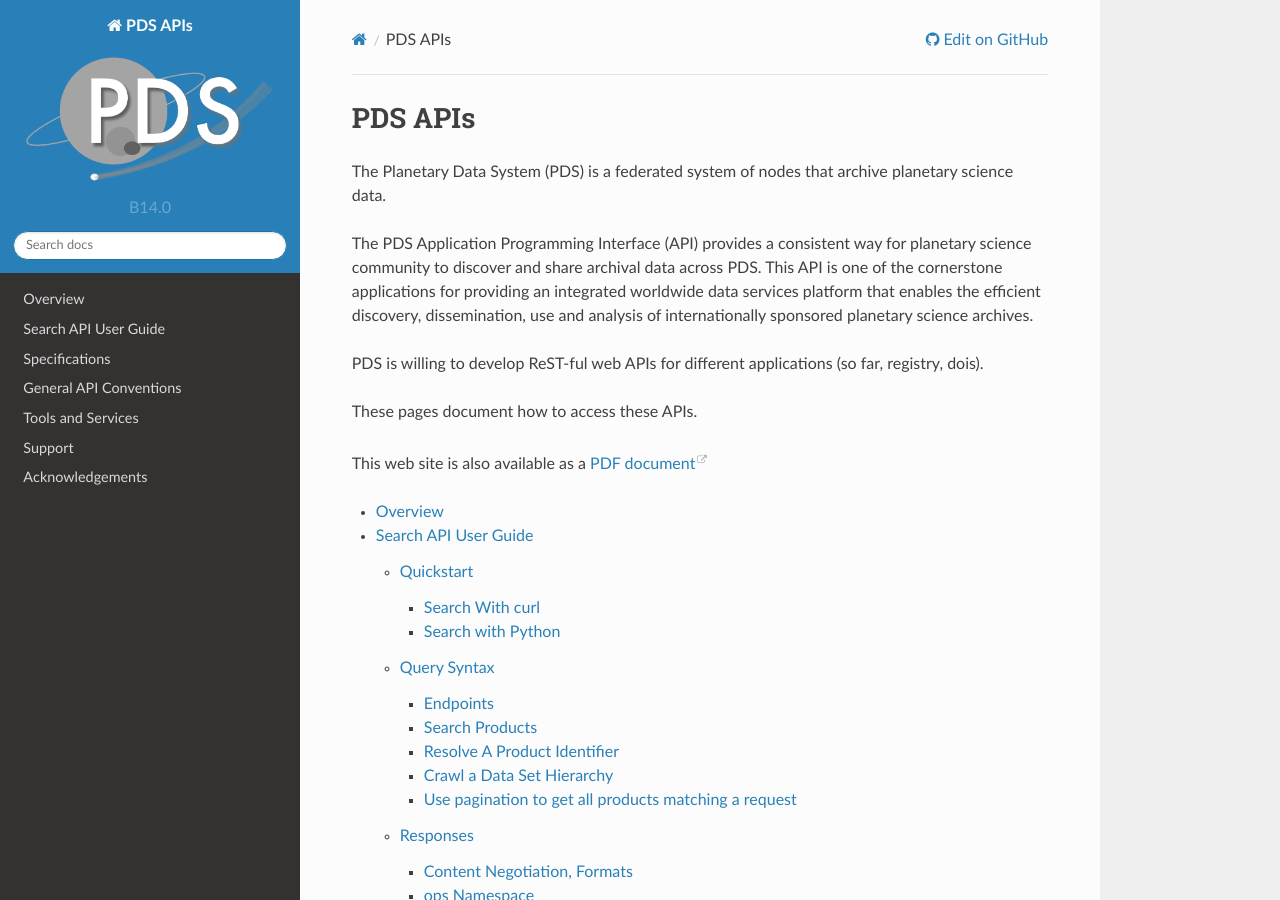
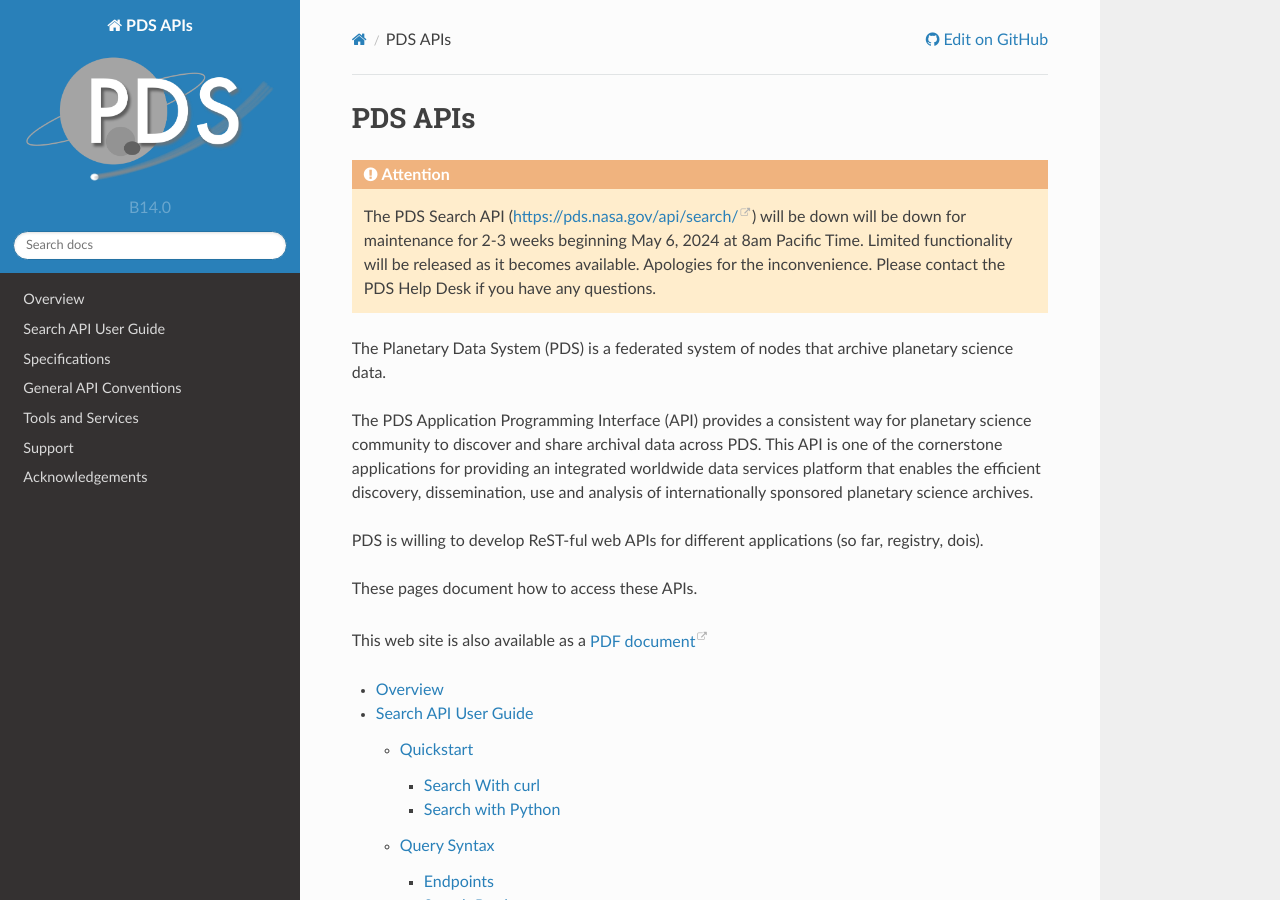
Before and after one commit to NASA-PDS/pds-api, a Sphinx documentation site: the page built from docs/source/index.rst, in a window 1280 px wide and 900 px high. Built offline with Sphinx 7.4.7 and the Read the Docs theme 2.0.0, drawn with Linux system fonts in a browser that asks for light colours.

Commit message:
Add API downtime notification to documentation
Resolves #284

```diff
--- a/docs/source/guides/search.rst
+++ b/docs/source/guides/search.rst
@@ -1,5 +1,8 @@
 Search API User Guide
 =====================
+
+.. attention::
+   The PDS Search API (https://pds.nasa.gov/api/search/) will be down will be down for maintenance for 2-3 weeks beginning May 6, 2024 at 8am Pacific Time. Limited functionality will be released as it becomes available. Apologies for the inconvenience. Please contact the PDS Help Desk if you have any questions.
 
 .. note::
 
--- a/docs/source/index.rst
+++ b/docs/source/index.rst
@@ -1,5 +1,8 @@
 PDS APIs
 ========
+
+.. attention::
+   The PDS Search API (https://pds.nasa.gov/api/search/) will be down will be down for maintenance for 2-3 weeks beginning May 6, 2024 at 8am Pacific Time. Limited functionality will be released as it becomes available. Apologies for the inconvenience. Please contact the PDS Help Desk if you have any questions.
 
 The Planetary Data System (PDS) is a federated system of nodes that archive planetary science data.
 
```
